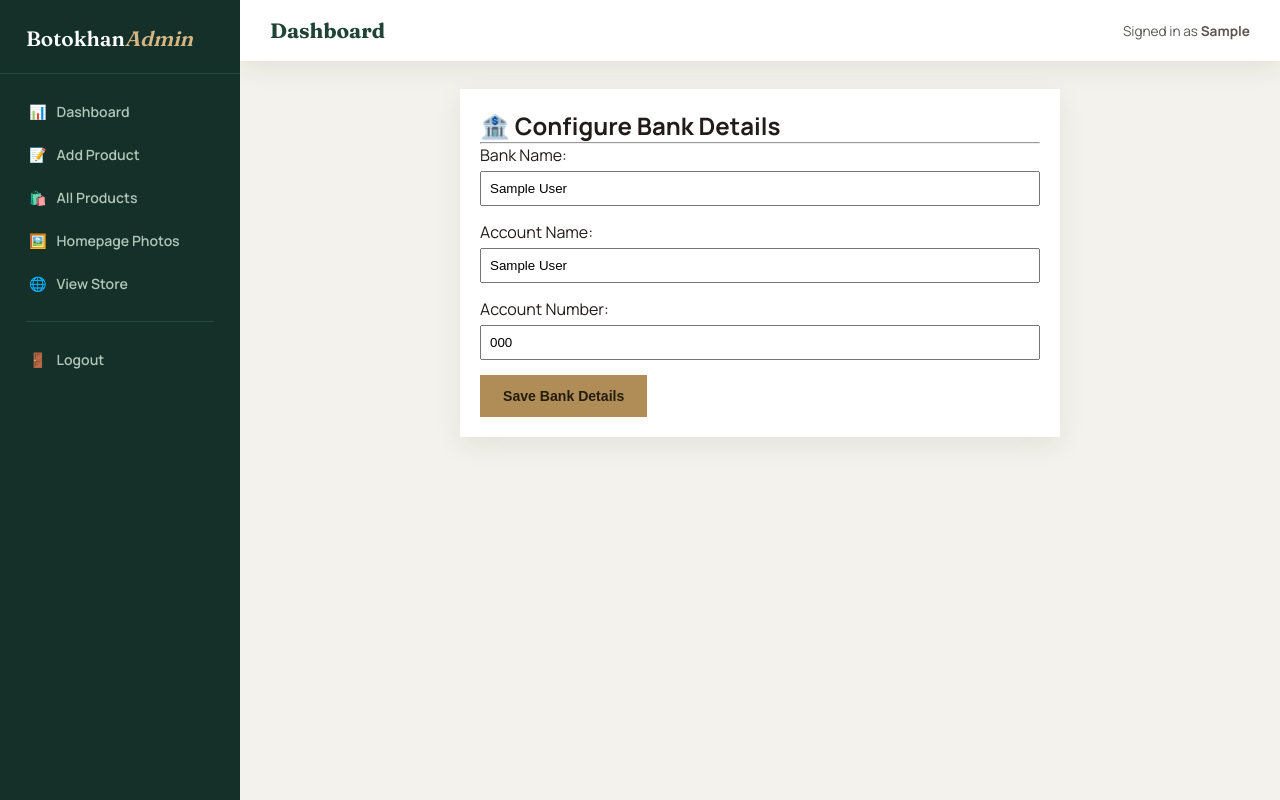
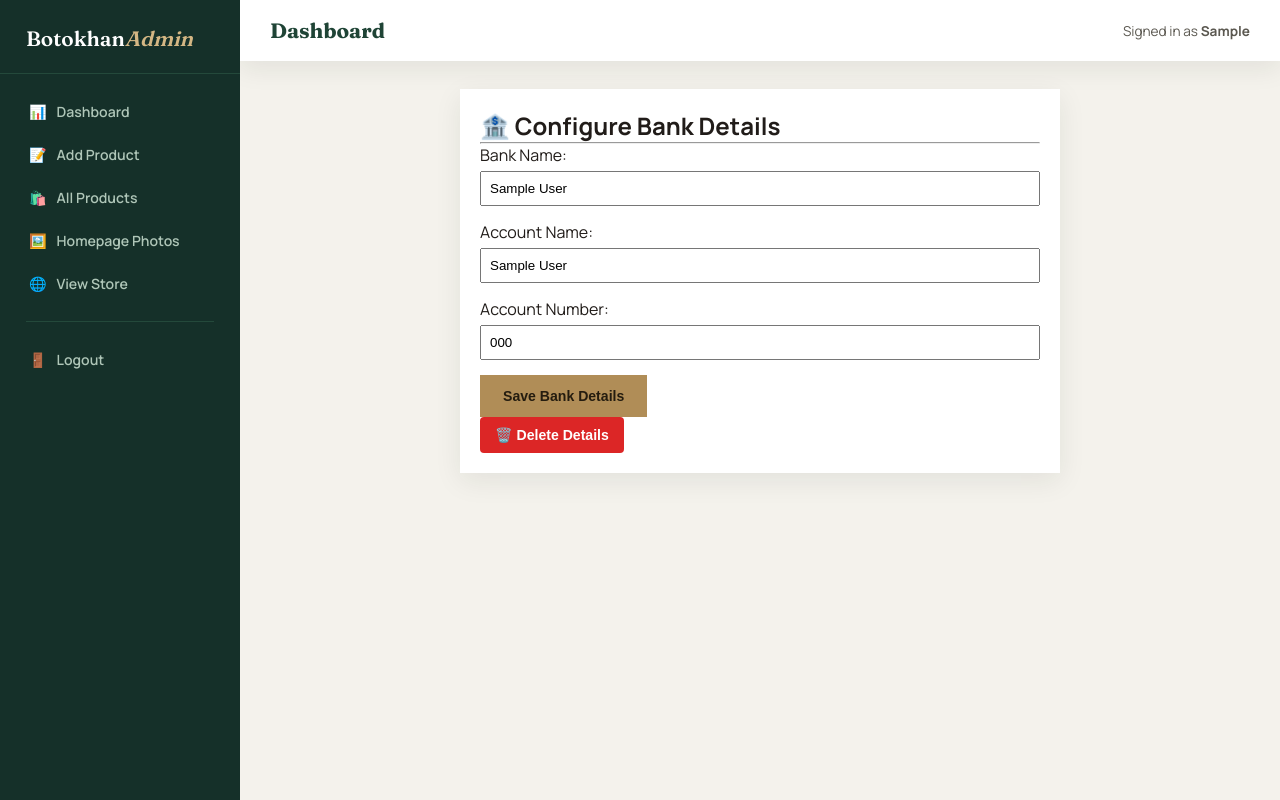
Before and after one commit to mohammedimk/mahzarat, a Django app: page /admin-panel/bank/ in a window 1280 px wide. Run offline with Django 4.2, Linux system fonts and the light colour scheme; a user stored in the database is signed in; tables that the repository leaves empty hold one stand-in row (values such as "Sample post").

Commit message:
Update bank_form.html

```diff
--- a/store/templates/store/admin/bank_form.html
+++ b/store/templates/store/admin/bank_form.html
@@ -24,5 +24,14 @@
 
         <button type="submit" class="btn btn-gold">Save Bank Details</button>
     </form>
+
+    {% if bank %}
+            <form method="POST" action="{% url 'store:delete_bank_account' %}" onsubmit="return confirm('Are you sure you want to completely delete these bank details? This action cannot be undone.');">
+                {% csrf_token %}
+                <button type="submit" class="btn" style="background-color: #dc2626; color: white; padding: 10px 15px; border: none; border-radius: 4px; cursor: pointer;">
+                    🗑️ Delete Details
+                </button>
+            </form>
+            {% endif %}
 </div>
 {% endblock %}
```
